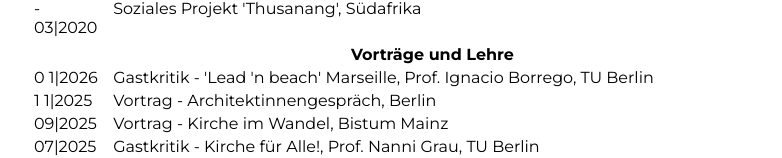
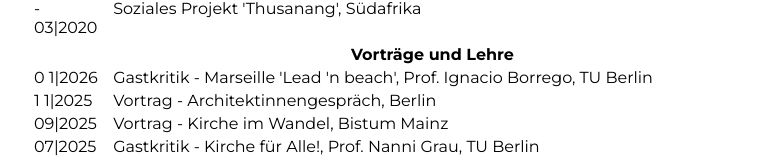
Before and after one commit to ihl-architektur/ihl-architektur.github.io, a React (Create React App) app: page /#/vita in a window 1280 px wide. Shown: the part 1268-1426 px from the top of the page, without its empty margins (9-791 px from the left). Built offline with nearby package versions, Linux system fonts and the light colour scheme; the HTML template or start-up script is replaced by a standard one.

Commit message:
Update Vita.jsx

```diff
--- a/src/pages/Vita.jsx
+++ b/src/pages/Vita.jsx
@@ -163,7 +163,7 @@ const Vita = () => {
             <div>0 1|2026 </div>
           </td>
           <td className="pl-4">
-            Gastkritik - &apos;Lead &apos;n beach&apos; Marseille, Prof. Ignacio
+            Gastkritik - Marseille &apos;Lead &apos;n beach&apos;, Prof. Ignacio
             Borrego, TU Berlin
           </td>
         </tr>
```
